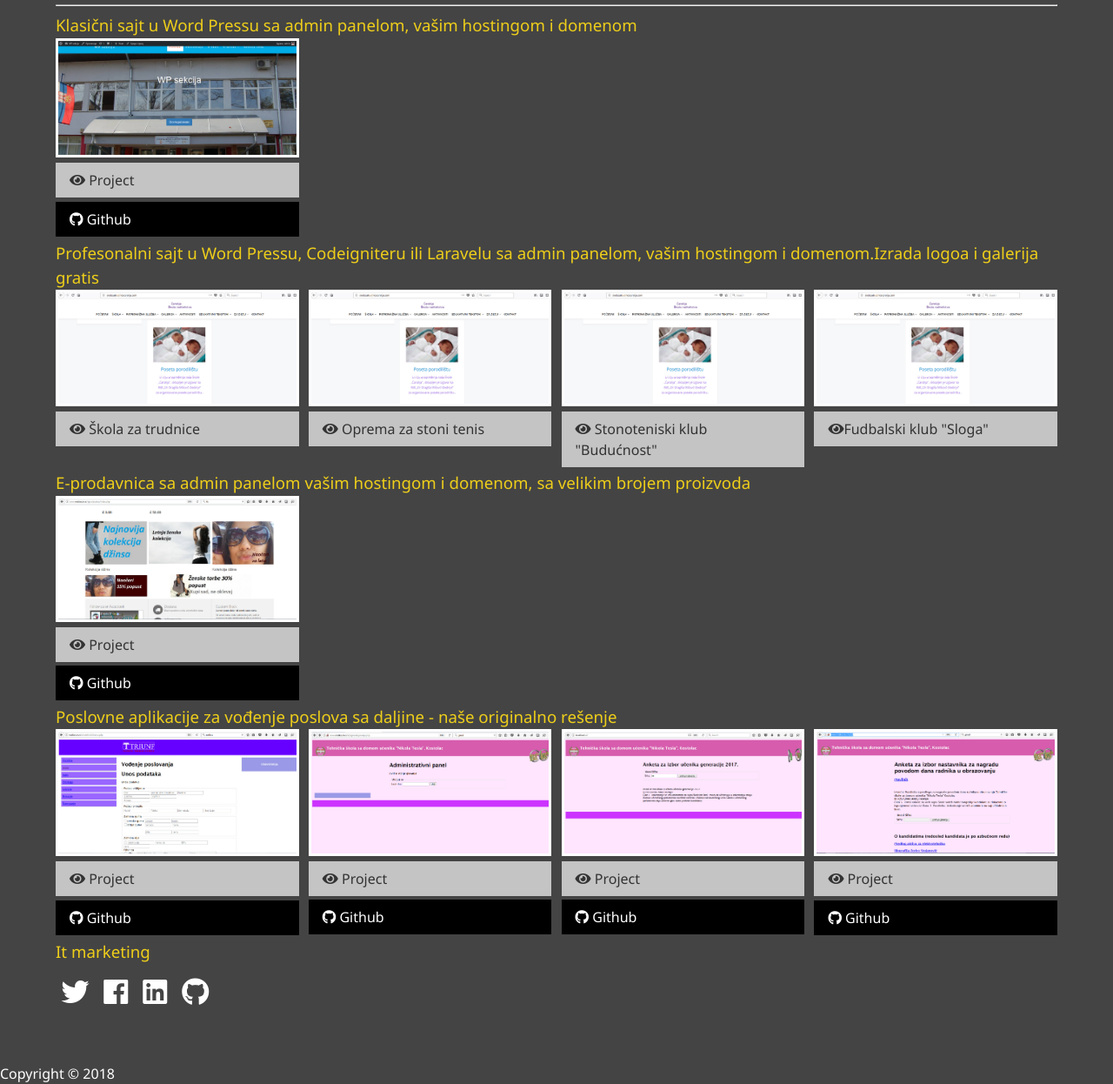
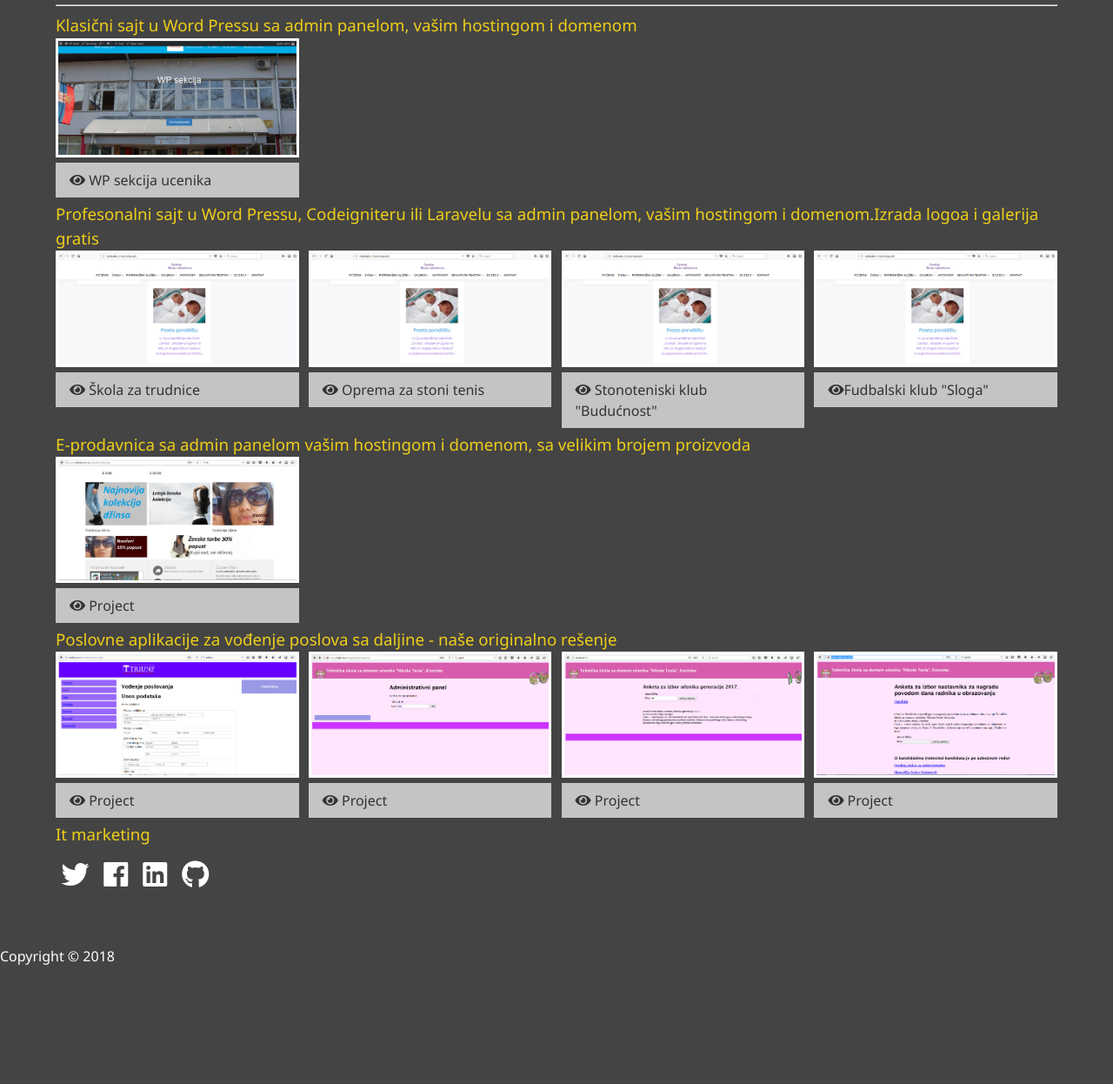
Before and after one commit to ZoricaST/ZoricaST.github.io, a plain HTML site: page izradasajtova/dist/work.html in a window 1280 px wide. Shown: the part 550-1796 px from the top of the page at 87% size. After the commit the page ends 1661 px from the top, so only its background shows below. Drawn offline with Linux system fonts and the light colour scheme.

Commit message:
izbrisan git

```diff
--- a/izradasajtova/dist/work.html
+++ b/izradasajtova/dist/work.html
@@ -93,11 +93,9 @@
                     <img src="img/projects/wpsekcijaFW.jpg " alt="Project ">
                 </a>
                 <a href="# " class="btn-light ">
-                    <i class="fas fa-eye "></i> Project
+                    <i class="fas fa-eye "></i> WP sekcija ucenika
                 </a>
-                <a href="# " class="btn-dark ">
-                    <i class="fab fa-github "></i> Github
-                </a>
+
             </div>
 
 
@@ -165,9 +163,7 @@
                 <a href="# " class="btn-light ">
                     <i class="fas fa-eye "></i> Project
                 </a>
-                <a href="# " class="btn-dark ">
-                    <i class="fab fa-github "></i> Github
-                </a>
+
             </div>
 
         </div>
@@ -183,9 +179,7 @@
                 <a href="# " class="btn-light ">
                     <i class="fas fa-eye "></i> Project
                 </a>
-                <a href="# " class="btn-dark ">
-                    <i class="fab fa-github "></i> Github
-                </a>
+
             </div>
             <div class="item ">
                 <a href="#! ">
@@ -194,9 +188,7 @@
                 <a href="# " class="btn-light ">
                     <i class="fas fa-eye "></i> Project
                 </a>
-                <a href="# " class="btn-dark ">
-                    <i class="fab fa-github "></i> Github
-                </a>
+
             </div>
             <div class="item ">
                 <a href="#! ">
@@ -205,9 +197,7 @@
                 <a href="# " class="btn-light ">
                     <i class="fas fa-eye "></i> Project
                 </a>
-                <a href="# " class="btn-dark ">
-                    <i class="fab fa-github "></i> Github
-                </a>
+
             </div>
             <div class="item ">
                 <a href="#! ">
@@ -216,9 +206,7 @@
                 <a href="# " class="btn-light ">
                     <i class="fas fa-eye "></i> Project
                 </a>
-                <a href="# " class="btn-dark ">
-                    <i class="fab fa-github "></i> Github
-                </a>
+
             </div>
 
         </div>
```
